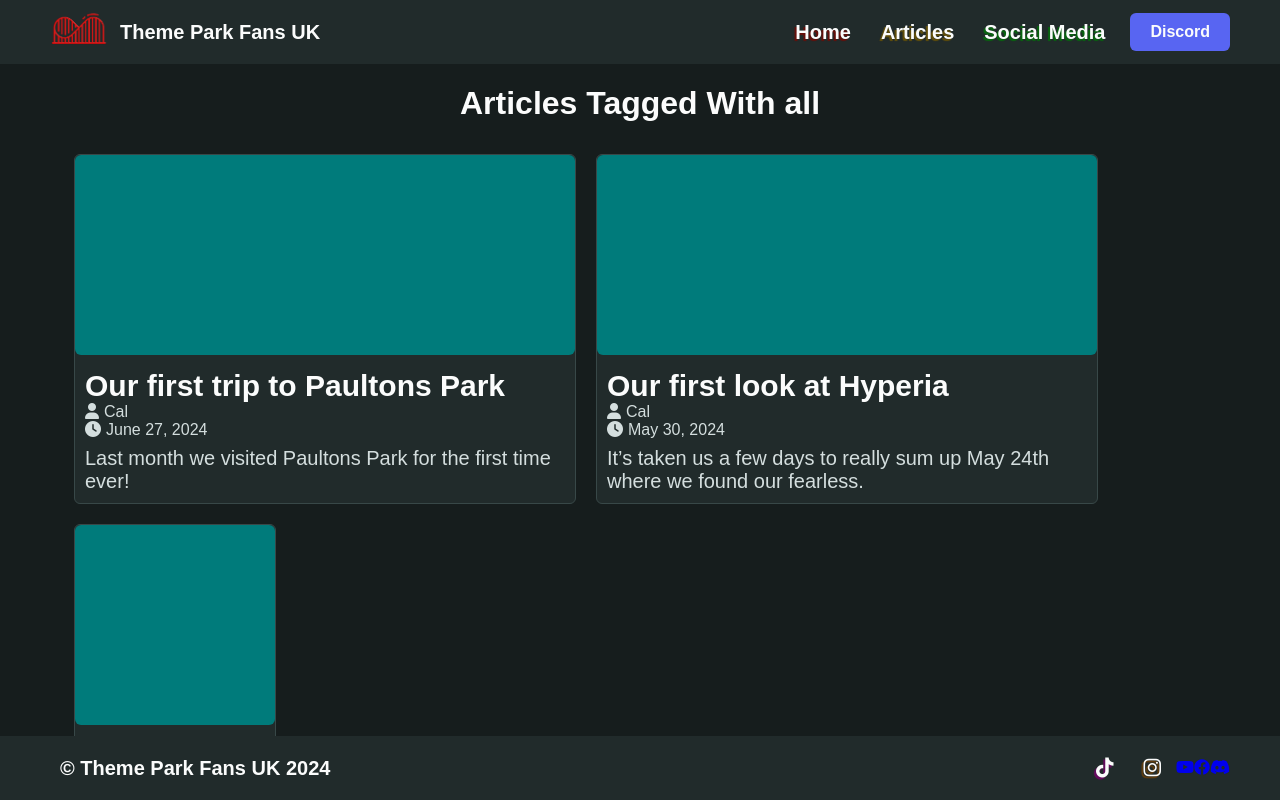
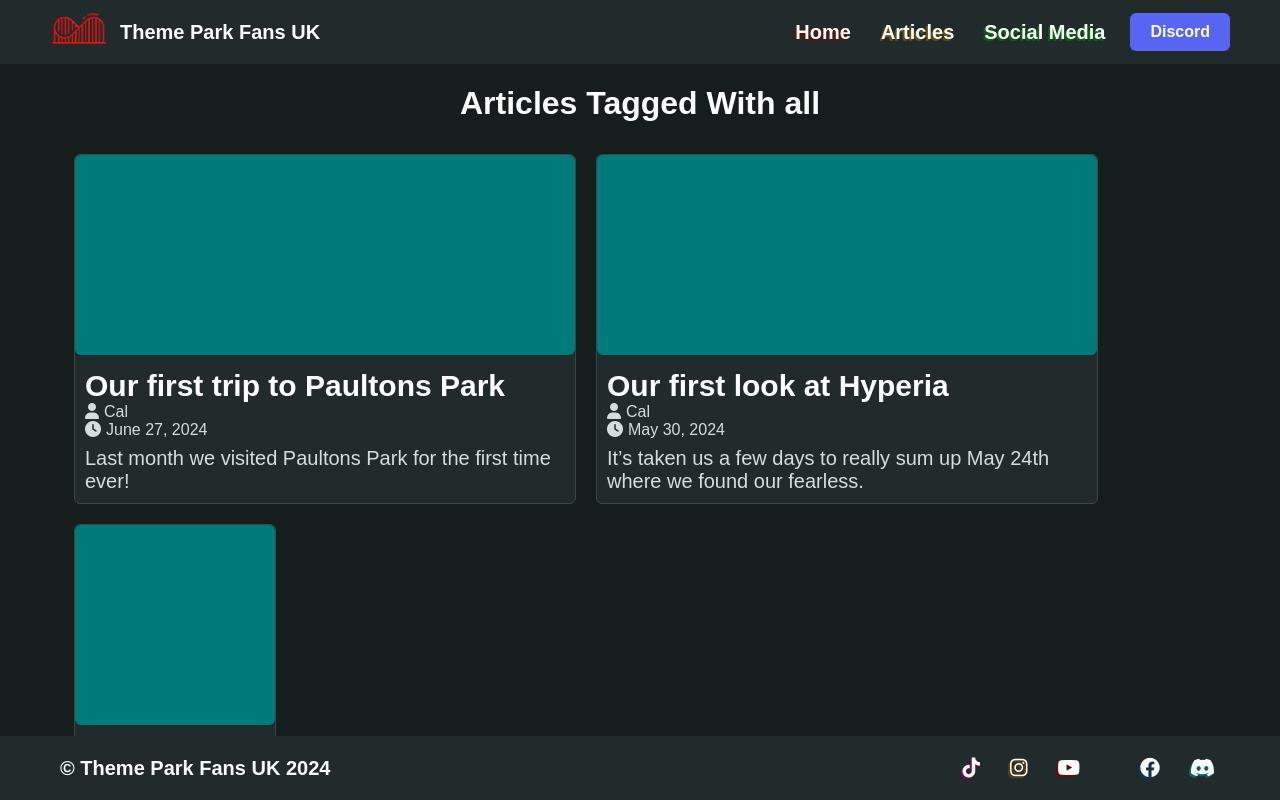
Before and after one commit to ThemeParkFansUK/themeparkfansuk.github.io, an Eleventy site: page tag.njk in a window 1280 px wide. Built offline with nearby package versions, Linux system fonts and the light colour scheme; Eleventy itself is replaced by a stand-in of ours; files that its build step writes are made by us from their sources.

Commit message:
Update footer.njk

```diff
--- a/_includes/components/footer.njk
+++ b/_includes/components/footer.njk
@@ -21,10 +21,10 @@
 
 
 <a id="" class="NavLink NavIcon" style="--NavHighlight: hsl(33.47deg 100% 24% / 80%);" href="/"><i class="fa-brands fa-instagram"></i></a>
-<a id="" class="NavLinkk NavIcon" style="--NavHighlight: hsl(0deg 100% 24% / 80%);" href="/"><i class="fa-brands fa-youtube"></i></a>
-<a id="" class="NavLinkk NavIcon" style="--NavHighlight: hsl(149.28deg 100% 24% / 80%);" href="/"><i class="fa-brands fa-threads"></i></a>
-<a id="" class="NavLinkk NavIcon" style="--NavHighlight: hsl(212.22deg 100% 24% / 80%);" href="/"><i class="fa-brands fa-facebook"></i></a>
-<a id="" class="NavLinkk NavIcon" style="--NavHighlight: hsl(174.45deg 100% 24% / 80%);" href="/"><i class="fa-brands fa-discord"></i></a>
+<a id="" class="NavLink NavIcon" style="--NavHighlight: hsl(0deg 100% 24% / 80%);" href="/"><i class="fa-brands fa-youtube"></i></a>
+<a id="" class="NavLink NavIcon" style="--NavHighlight: hsl(149.28deg 100% 24% / 80%);" href="/"><i class="fa-brands fa-threads"></i></a>
+<a id="" class="NavLink NavIcon" style="--NavHighlight: hsl(212.22deg 100% 24% / 80%);" href="/"><i class="fa-brands fa-facebook"></i></a>
+<a id="" class="NavLink NavIcon" style="--NavHighlight: hsl(174.45deg 100% 24% / 80%);" href="/"><i class="fa-brands fa-discord"></i></a>
 
 </div>
 
```
